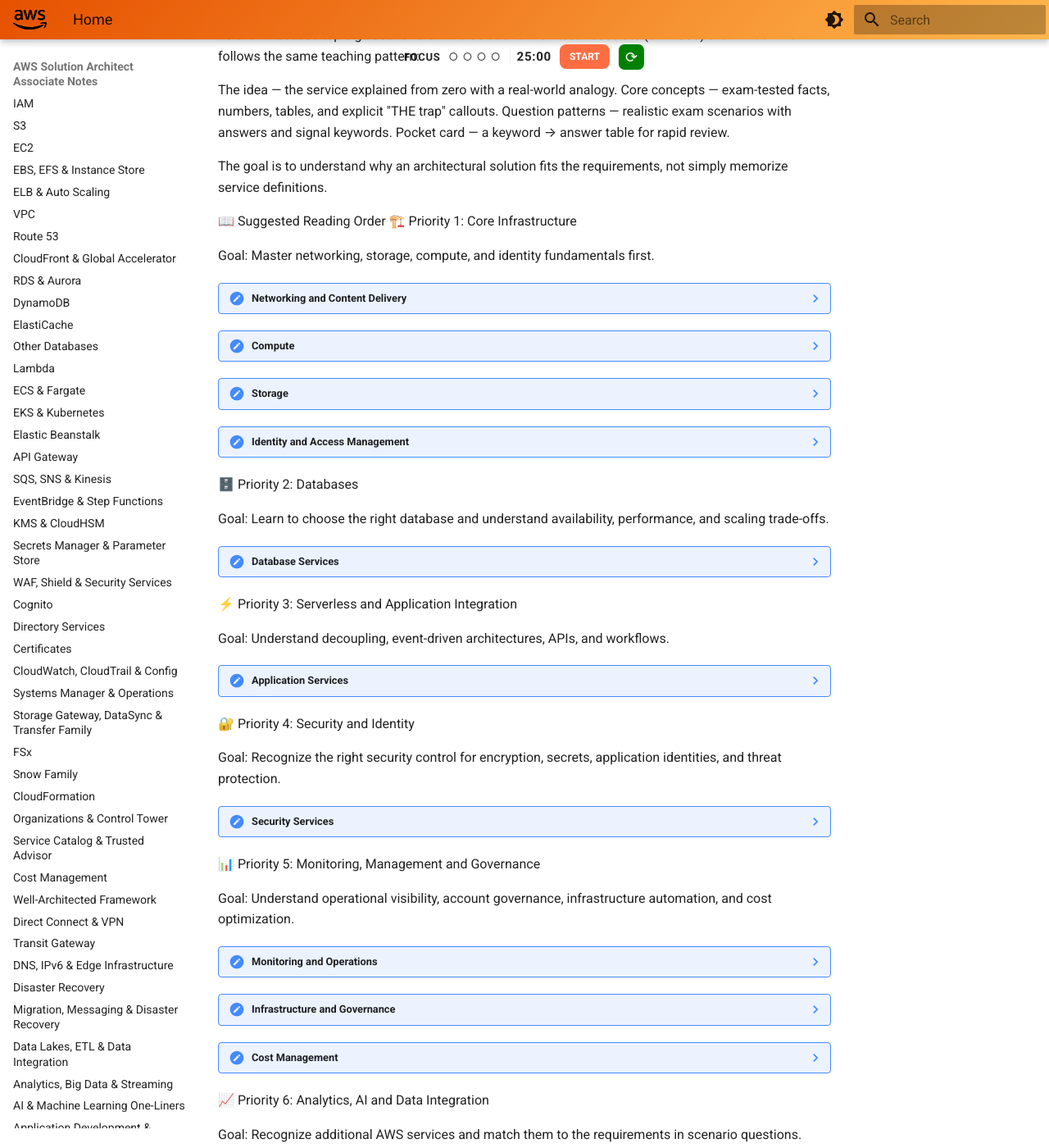
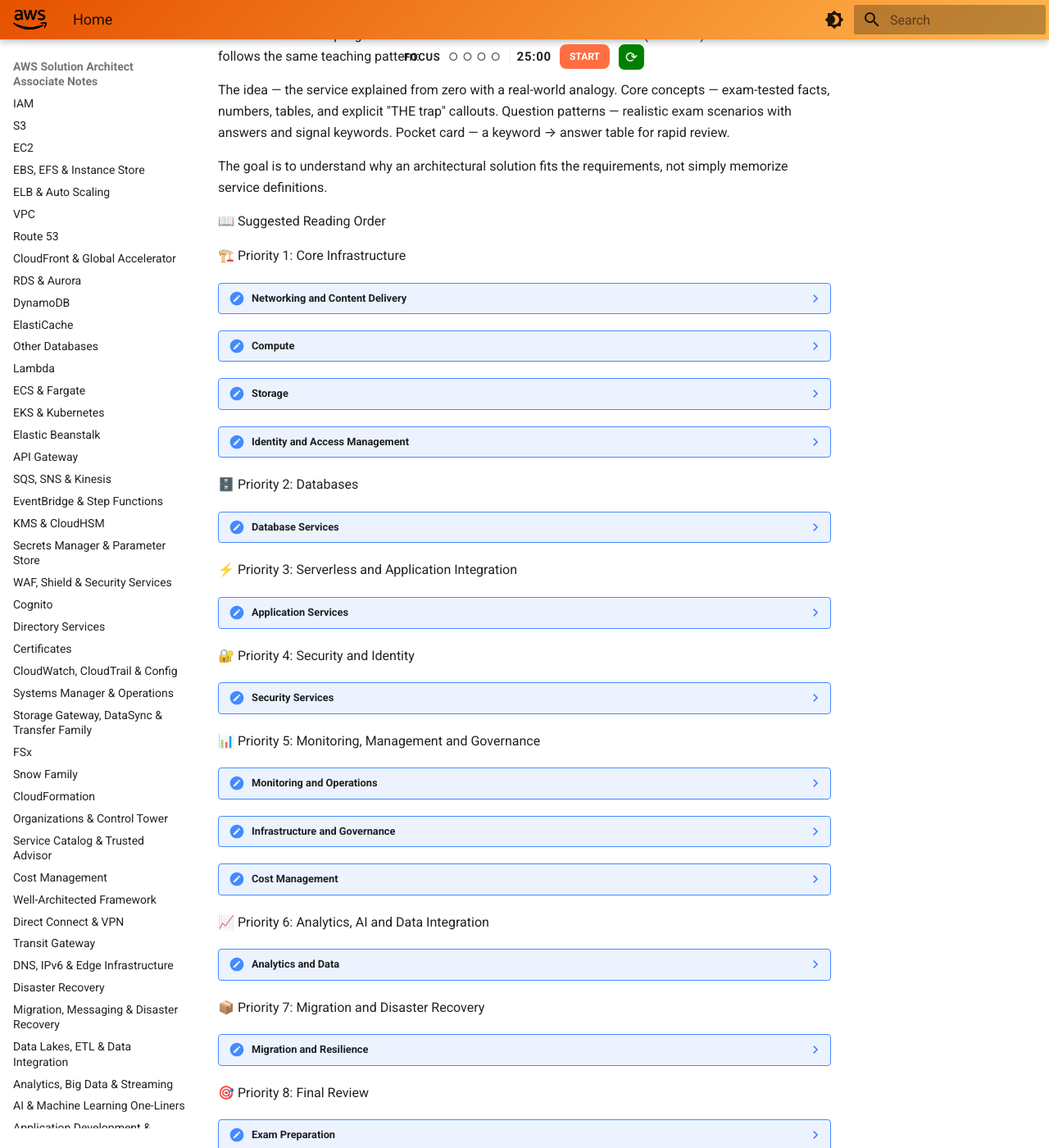
Before and after one commit to kamzk/saa, an MkDocs documentation site: the page built from docs/index.md, in a window 1280 px wide and 1400 px high, scrolled down 254 px. Shown: the whole window at 82% size. Built offline with MkDocs 1.6.1 and Material for MkDocs 9.7.7, drawn with Linux system fonts in a browser that asks for light colours; some of the changed text lies outside the part shown.

Commit message:
Update index.md

```diff
--- a/docs/index.md
+++ b/docs/index.md
@@ -12,27 +12,24 @@ The goal is to understand why an architectural solution fits the requirements, n
 <button id="pwa-install-button" class="md-button md-button--primary" type="button" onclick="installPWA()" style="display: none;">📲 Install AWS SAAC03</button>
 
 📖 Suggested Reading Order
+
 🏗️ Priority 1: Core Infrastructure
 
-Goal: Master networking, storage, compute, and identity fundamentals first.
-
 ??? note "Networking and Content Delivery"
-    - [VPC](06-VPC.md) — subnets, NAT, security groups vs NACLs, endpoints, peering, Transit Gateway, PrivateLink.
-    - [Route 53](07-Route53.md) — routing policies, health checks, Alias vs CNAME.
-    - [CloudFront & Global Accelerator](08-CloudFront-GlobalAccelerator.md) — CDN vs global network acceleration.
-    - [Direct Connect & VPN](32-DirectConnect-VPN.md) — hybrid connectivity and encrypted tunnels.
-    - [Transit Gateway](33-Transit-Gateway.md) — hub-and-spoke networking.
-    - [DNS, IPv6 & Edge Infrastructure](37I-DNS, IPv6 & Edge Infrastructure.md) — DNS, IPv6, and edge concepts.
-
+    - [VPC](06-VPC.md)
+    - [Route 53](07-Route53.md)
+    - [CloudFront & Global Accelerator](08-CloudFront-GlobalAccelerator.md)
+    - [Direct Connect & VPN](32-DirectConnect-VPN.md)
+    - [Transit Gateway](33-Transit-Gateway.md)
+    - [DNS, IPv6 & Edge Infrastructure](37I-DNS, IPv6 & Edge Infrastructure.md)
 
 ??? note "Compute"
-    - [EC2](03-EC2.md) — instance families, pricing models, placement groups.
-    - [ELB & Auto Scaling](05-ELB-AutoScaling.md) — load balancers, health checks, scaling policies.
-    - [Lambda](13-Lambda.md) — execution limits, concurrency, VPC access.
-    - [ECS & Fargate](14-ECS-Fargate.md) — containers, task definitions, task roles.
-    - [EKS & Kubernetes](14B-EKS-Kubernetes.md) — managed Kubernetes and cluster architecture.
-    - [Elastic Beanstalk](15-Elastic-Beanstalk.md) — managed deployments and deployment policies.
-
+    - [EC2](03-EC2.md)
+    - [ELB & Auto Scaling](05-ELB-AutoScaling.md)
+    - [Lambda](13-Lambda.md)
+    - [ECS & Fargate](14-ECS-Fargate.md)
+    - [EKS & Kubernetes](14B-EKS-Kubernetes.md)
+    - [Elastic Beanstalk](15-Elastic-Beanstalk.md)
 
 ??? note "Storage"
     - [S3](02-S3.md) — storage classes, encryption, lifecycle, replication, Object Lock.
@@ -41,86 +38,71 @@ Goal: Master networking, storage, compute, and identity fundamentals first.
     - [FSx](26-FSx.md) — Windows, Lustre, ONTAP, OpenZFS.
     - [Snow Family](27-Snow-Family.md) — offline data transfer and edge computing.
 
-
 ??? note "Identity and Access Management"
     - [IAM](01-IAM.md) — roles, policies, permissions, STS, cross-account access.
 
 🗄️ Priority 2: Databases
 
-Goal: Learn to choose the right database and understand availability, performance, and scaling trade-offs.
-
 ??? note "Database Services"
-    - [RDS & Aurora](09-RDS-Aurora.md) — Multi-AZ vs Read Replicas, failover, Aurora scaling.
-    - [DynamoDB](10-DynamoDB.md) — DAX, Global Tables, Streams, GSI vs LSI.
-    - [ElastiCache](11-ElastiCache.md) — Redis vs Memcached and caching strategies.
-    - [Other Databases](12-Other-Databases.md) — specialized database services and database selection.
+    - [RDS & Aurora](09-RDS-Aurora.md)
+    - [DynamoDB](10-DynamoDB.md)
+    - [ElastiCache](11-ElastiCache.md)
+    - [Other Databases](12-Other-Databases.md)
 
 ⚡ Priority 3: Serverless and Application Integration
 
-Goal: Understand decoupling, event-driven architectures, APIs, and workflows.
-
 ??? note "Application Services"
-    - [API Gateway](16-API-Gateway.md) — authorization, throttling, integrations, timeouts.
-    - [SQS, SNS & Kinesis](17-SQS-SNS-Kinesis.md) — queues, fan-out, streaming, decoupling.
-    - [EventBridge & Step Functions](18-EventBridge-StepFunctions.md) — event routing and workflows.
-    - [Application Development & Integration](37G-Application Development & Integration.md) — additional application and integration services.
+    - [API Gateway](16-API-Gateway.md)
+    - [SQS, SNS & Kinesis](17-SQS-SNS-Kinesis.md)
+    - [EventBridge & Step Functions](18-EventBridge-StepFunctions.md)
+    - [Application Development & Integration](37G-Application Development & Integration.md)
 
 🔐 Priority 4: Security and Identity
 
-Goal: Recognize the right security control for encryption, secrets, application identities, and threat protection.
-
 ??? note "Security Services"
-    - [KMS & CloudHSM](20-KMS-CloudHSM.md) — encryption keys and hardware security modules.
-    - [Secrets Manager & Parameter Store](21-SecretsManager-ParameterStore.md) — secret storage, rotation, configuration.
-    - [WAF, Shield & Security Services](22-WAF-Shield-SecurityServices.md) — web protection, DDoS mitigation, threat detection.
-    - [Cognito](23-Cognito.md) — User Pools vs Identity Pools.
-    - [Directory Services](24-Directory-Services.md) — Managed Microsoft AD, AD Connector, Simple AD.
-    - [Certificates](37B-Certificates.md) — certificates, TLS, and HTTPS.
+    - [KMS & CloudHSM](20-KMS-CloudHSM.md)
+    - [Secrets Manager & Parameter Store](21-SecretsManager-ParameterStore.md)
+    - [WAF, Shield & Security Services](22-WAF-Shield-SecurityServices.md)
+    - [Cognito](23-Cognito.md)
+    - [Directory Services](24-Directory-Services.md)
+    - [Certificates](37B-Certificates.md)
 
 📊 Priority 5: Monitoring, Management and Governance
 
-Goal: Understand operational visibility, account governance, infrastructure automation, and cost optimization.
-
 ??? note "Monitoring and Operations"
-    - [CloudWatch, CloudTrail & Config](19-CloudWatch-CloudTrail-Config.md) — metrics, logs, API auditing, configuration history.
-    - [Systems Manager & Operations](37F-Systems Manager & Operations.md) — fleet management, automation, operational visibility.
+    - [CloudWatch, CloudTrail & Config](19-CloudWatch-CloudTrail-Config.md)
+    - [Systems Manager & Operations](37F-Systems Manager & Operations.md)
 
 
 ??? note "Infrastructure and Governance"
-    - [CloudFormation](28-CloudFormation.md) — Infrastructure as Code and stacks.
-    - [Organizations & Control Tower](29-Organizations-ControlTower.md) — SCPs, multi-account governance, landing zones.
-    - [Service Catalog & Trusted Advisor](30-ServiceCatalog-TrustedAdvisor.md) — standardized provisioning and recommendations.
-    - [Well-Architected Framework](34-Well-Architected.md) — architectural trade-offs and the six pillars.
-    - [Specialized Services & Governance](37H-Specialized Services & Governance.md) — additional governance and specialized services.
+    - [CloudFormation](28-CloudFormation.md)
+    - [Organizations & Control Tower](29-Organizations-ControlTower.md)
+    - [Service Catalog & Trusted Advisor](30-ServiceCatalog-TrustedAdvisor.md)
+    - [Well-Architected Framework](34-Well-Architected.md)
+    - [Specialized Services & Governance](37H-Specialized Services & Governance.md)
 
 
 ??? note "Cost Management"
-    - [Cost Management](31-Cost-Management.md) — Cost Explorer, Budgets, Cost and Usage Reports.
+    - [Cost Management](31-Cost-Management.md)
 
 📈 Priority 6: Analytics, AI and Data Integration
 
-Goal: Recognize additional AWS services and match them to the requirements in scenario questions.
-
 ??? note "Analytics and Data"
-    - [Data Lakes, ETL & Data Integration](37C-Data Lakes, ETL & Data Integration.md) — data lakes, ETL, data movement.
-    - [Analytics, Big Data & Streaming](37D-Analytics, Big Data & Streaming.md) — analytics, big data, stream processing.
-    - [AI & Machine Learning One-Liners](37E-AI & Machine Learning One-Liners.md) — AI/ML service recognition and use cases.
+    - [Data Lakes, ETL & Data Integration](37C-Data Lakes, ETL & Data Integration.md)
+    - [Analytics, Big Data & Streaming](37D-Analytics, Big Data & Streaming.md)
+    - [AI & Machine Learning One-Liners](37E-AI & Machine Learning One-Liners.md)
 
 📦 Priority 7: Migration and Disaster Recovery
 
-Goal: Choose the right migration approach and recovery strategy based on RPO, RTO, cost, and operational requirements.
-
 ??? note "Migration and Resilience"
-    - [Disaster Recovery](35-Disaster-Recovery.md) — RPO/RTO, backup and restore, pilot light, warm standby, multi-site.
-    - [Migration, Messaging & Disaster Recovery](37A-Migration, Messaging & Disaster Recovery.md) — migration options, messaging patterns, recovery scenarios.
+    - [Disaster Recovery](35-Disaster-Recovery.md)
+    - [Migration, Messaging & Disaster Recovery](37A-Migration, Messaging & Disaster Recovery.md)
 
 🎯 Priority 8: Final Review
 
-Goal: Consolidate your knowledge, eliminate distractors, and revisit common exam traps.
-
 ??? note "Exam Preparation"
-    - [Exam Traps & Key Patterns](36-Exam-Traps-KeyPatterns.md) — common traps, service comparisons, scenario keywords.
-    - [Elimination Rules](38-elimination rules.md) — eliminating distractors and selecting answers against requirements.
+    - [Exam Traps & Key Patterns](36-Exam-Traps-KeyPatterns.md)
+    - [Elimination Rules](38-elimination rules.md)
 
 🧠 How to Use These Guides
 First pass: Follow the suggested reading order. Focus on the analogies and understand what each service solves.
```
